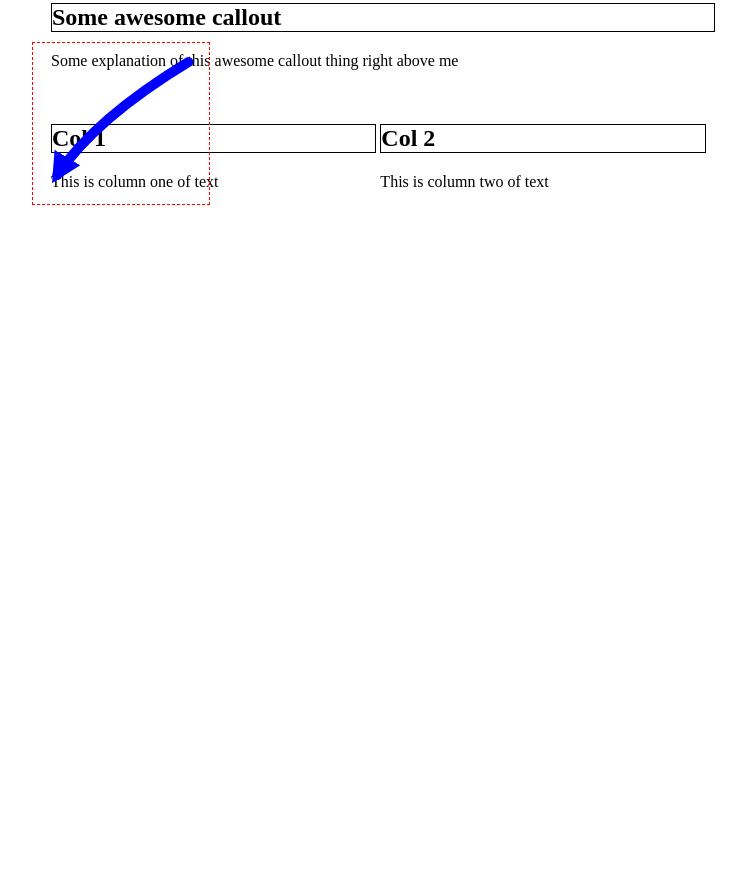
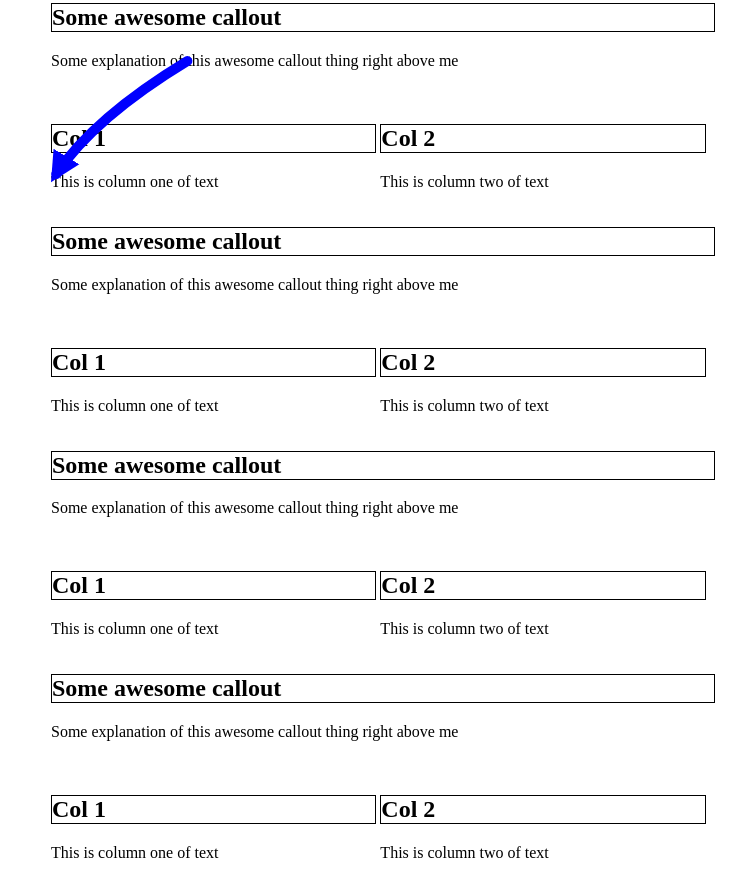
Before and after one commit to renz45/d3-arrow, a website: page index.html in a window 1280 px wide. Shown: the part 313-1201 px from the top of the page, without its empty margins (257-1003 px from the left). Before the commit the page ends 800 px from the top, so only its background shows below. Drawn offline with Linux system fonts and the light colour scheme.

Commit message:
Add tons more test arrows

```diff
--- a/index.html
+++ b/index.html
@@ -17,7 +17,7 @@
       }
 
       svg {
-        border: 1px dashed red
+        /*border: 1px dashed red*/
       }
 
     </style>
@@ -68,6 +68,66 @@
         </div>
       </div>
 
+      <div class="test-3">
+        <h2 class="callout1">Some awesome callout</h2>
+
+        <p>Some explanation of <span>this awesome callout</span> thing right above me</p>
+        <br>
+        <div class="col1">
+          <h2>Col 1</h2>
+          <p>
+            This is column one of text
+          </p>
+        </div>
+
+        <div class="col2">
+          <h2>Col 2</h2>
+          <p>
+            This is column two of text
+          </p>
+        </div>
+      </div>
+
+      <div class="test-4">
+        <h2 class="callout1">Some awesome callout</h2>
+
+        <p>Some explanation of <span>this awesome callout</span> thing right above me</p>
+        <br>
+        <div class="col1">
+          <h2>Col 1</h2>
+          <p>
+            This is column one of text
+          </p>
+        </div>
+
+        <div class="col2">
+          <h2>Col 2</h2>
+          <p>
+            This is column two of text
+          </p>
+        </div>
+      </div>
+
+      <div class="test-5">
+        <h2 class="callout1">Some awesome callout</h2>
+
+        <p>Some explanation of <span>this awesome callout</span> thing right above me</p>
+        <br>
+        <div class="col1">
+          <h2>Col 1</h2>
+          <p>
+            This is column one of text
+          </p>
+        </div>
+
+        <div class="col2">
+          <h2>Col 2</h2>
+          <p>
+            This is column two of text
+          </p>
+        </div>
+      </div>
+
     </main>
   </body>
 
```
